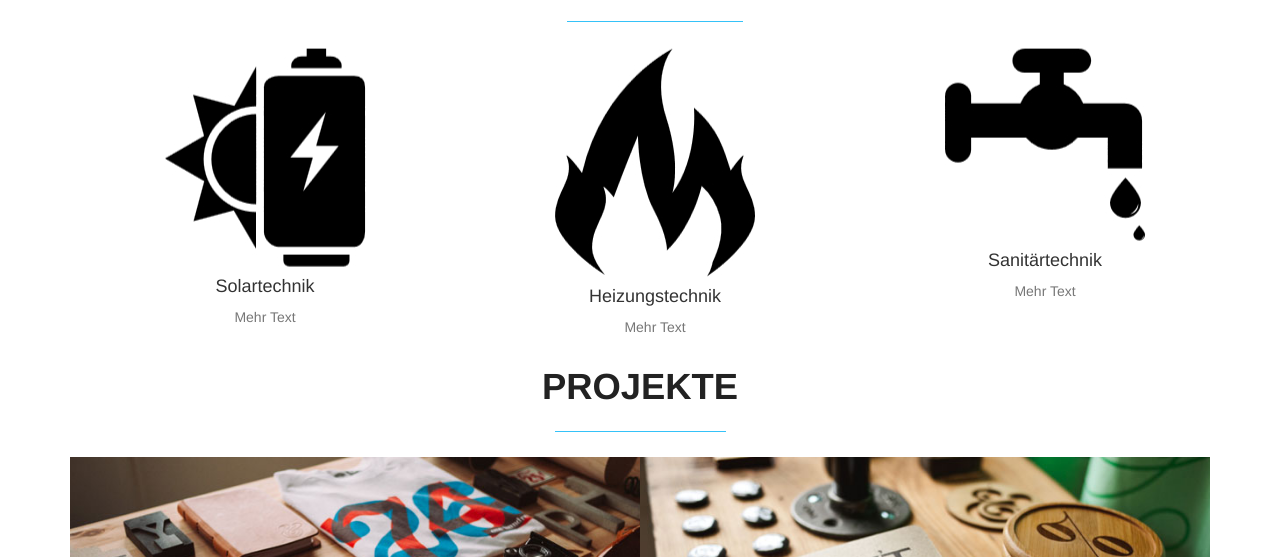
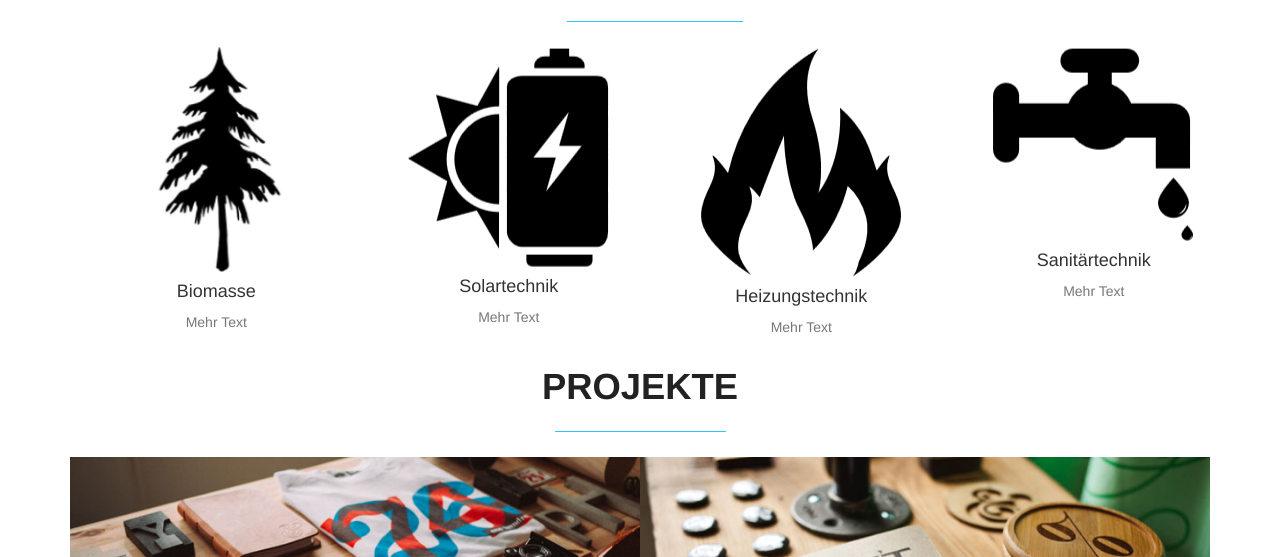
Before and after one commit to MrGatzi/Ertl_Webseite, a plain HTML site: page www/index.html in a window 1280 px wide. Shown: the part 543-1100 px from the top of the page. Drawn offline with Linux system fonts and the light colour scheme.

Commit message:
Added 2 Pics and gave into the website

```diff
--- a/www/index.html
+++ b/www/index.html
@@ -120,21 +120,28 @@
 					</div>
 				</div>
             <div class="row text-center">
-                <div class="col-md-4" style="display:inline-block">
+				<div class="col-md-3" style="display:inline-block">
+                    <div>
+                        <img src="./img/services/Biomasse_Original_nichttransparent.png">
+						<h4 class="service-heading">Biomasse</h4>
+						<p class="text-muted">Mehr Text</p>
+                    </div>
+				</div>
+                <div class="col-md-3" style="display:inline-block">
                     <div>
                         <img src="./img/services/solartechnik.jpeg">
 						<h4 class="service-heading">Solartechnik</h4>
 						<p class="text-muted">Mehr Text</p>
                     </div>
                 </div>
-                <div class="col-md-4" style="display:inline-block">
+                <div class="col-md-3" style="display:inline-block">
                     <div>
                         <img src="./img/services/heizung.jpeg">
 						<h4 class="service-heading">Heizungstechnik</h4>
 						<p class="text-muted">Mehr Text</p>
                     </div>
                 </div>
-                <div class="col-md-4"style="display:inline-block">
+                <div class="col-md-3"style="display:inline-block">
                     <div>
                         <img src="./img/services/sanitaer.jpeg">
 						<h4 class="service-heading">Sanitärtechnik</h4>
```
Also changed, not shown: www/img/services/Biomasse_Original.png (added), www/img/services/Biomasse_Original_nichttransparent.png (added).
